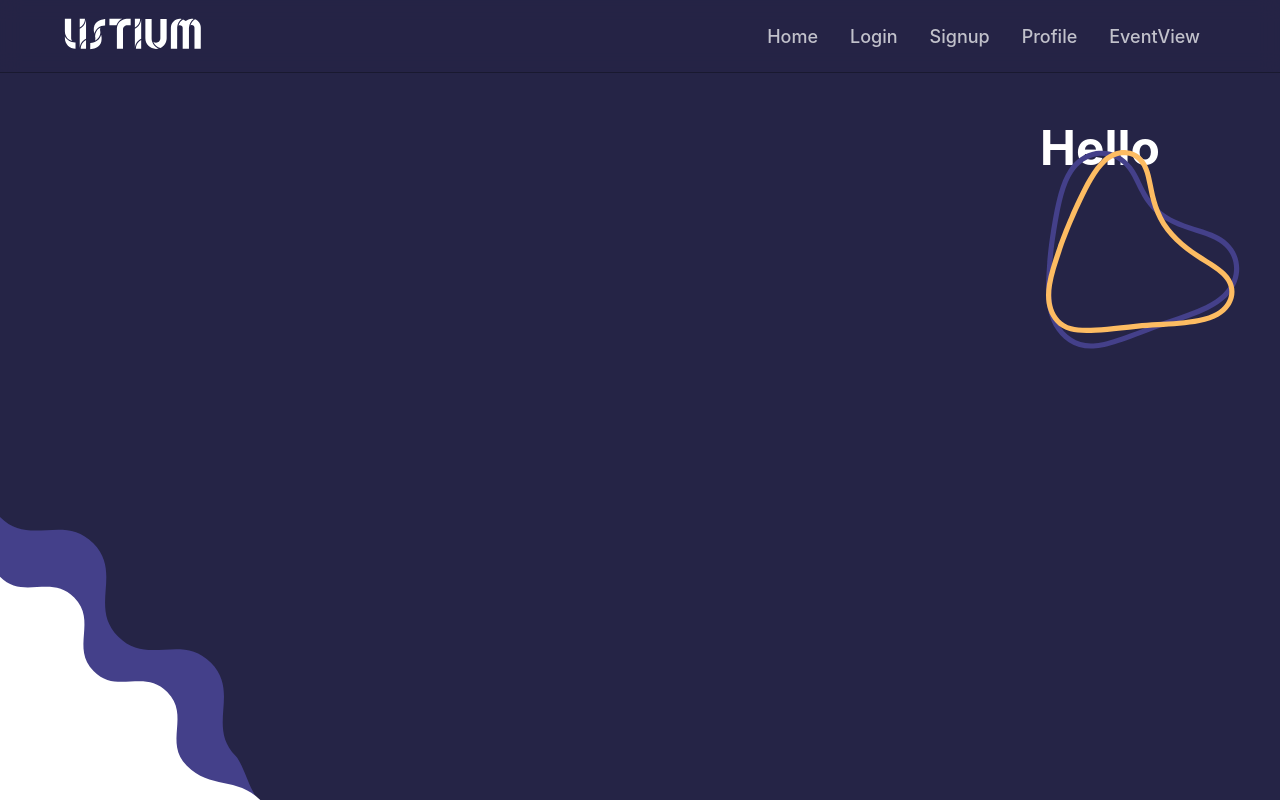
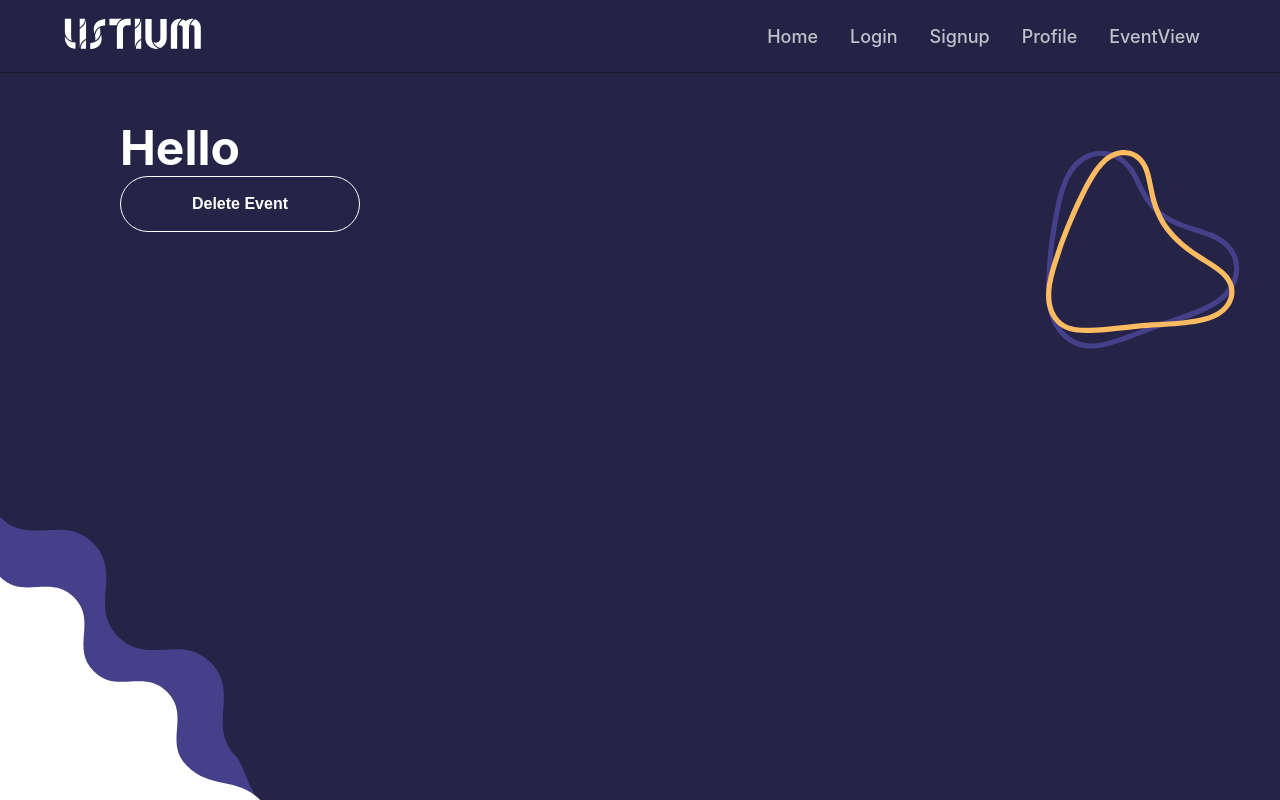
Before and after one commit to bethel-school-of-technology/Listium-frontend, a React (Create React App) app: page /event/1 in a window 1280 px wide. Built offline with nearby package versions, Linux system fonts and the light colour scheme.

Commit message:
Added skeleton for delete buton on the individual event page

```diff
--- a/public/index.html
+++ b/public/index.html
@@ -24,7 +24,7 @@
       work correctly both with client-side routing and a non-root public URL.
       Learn how to configure a non-root public URL by running `npm run build`.
     -->
-    <title>React App</title>
+    <title>Listium</title>
   </head>
   <body>
     <noscript>You need to enable JavaScript to run this app.</noscript>
--- a/src/Pages/EventView.js
+++ b/src/Pages/EventView.js
@@ -10,13 +10,24 @@ const MainContainer = styled.div`
 `;
 const Layout = styled.div`
   display: flex;
+  flex-direction: column;
   padding: 120px;
-  justify-content: flex-end;
+  justify-content: center;
   position: relative;
 `;
 const StyledH1 = styled(H1)`
   color: white;
-`
+`;
+const ButtonWrapper = styled.button`
+    height: 56px;
+    width: 240px;
+    background: none;
+    color: white;
+    font-size: 16px;
+    font-weight: 600;
+    border-radius: 100px;
+    border: 1px solid white;
+ `
 
 const EventView = (props) => {
   console.log(props.location.selectedEvent)
@@ -24,6 +35,7 @@ const EventView = (props) => {
       <MainContainer>
         <Layout>
           <StyledH1>Hello</StyledH1>
+          <ButtonWrapper>Delete Event</ButtonWrapper>
         </Layout>
       </MainContainer>
   )
```
